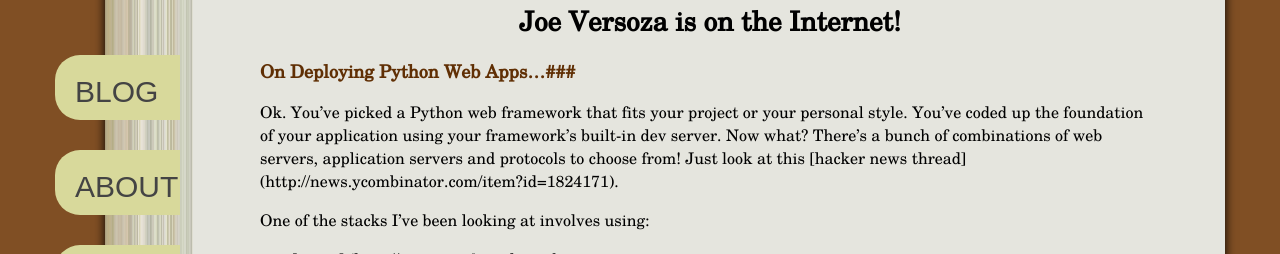
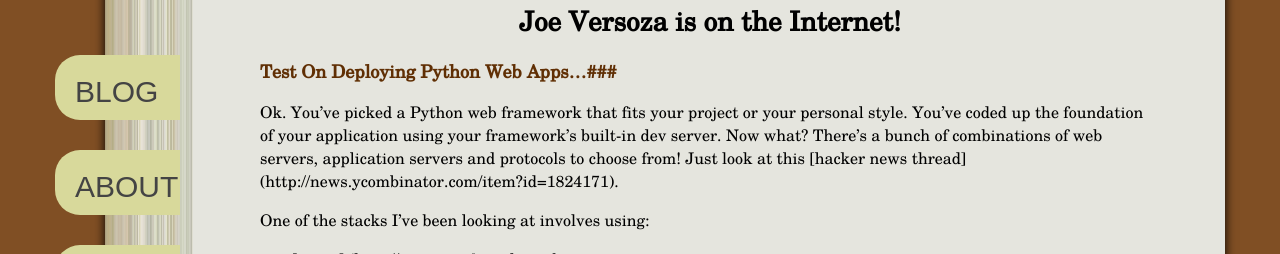
Before and after one commit to foureyes/jvers, a Jekyll site: the page built from tutorials/_posts/2011-01-30-uwsgi-nginx-and-django-or-flask.markdown, in a window 1280 px wide and 900 px high. Shown: the top 254 px of the window. Built offline with Jekyll 4.4.1, drawn with Linux system fonts in a browser that asks for light colours; nearby versions of some CDN libraries; some web fonts are replaced.

Commit message:
Edited tutorials/_posts/2011-01-30-uwsgi-nginx-and-django-or-flask.markdown via GitHub

```diff
--- a/tutorials/_posts/2011-01-30-uwsgi-nginx-and-django-or-flask.markdown
+++ b/tutorials/_posts/2011-01-30-uwsgi-nginx-and-django-or-flask.markdown
@@ -2,7 +2,7 @@
 layout: post
 title: Python Web App Deployment With nginx, uwsgi and daemontools
 ---
-### On Deploying Python Web Apps...###
+### Test On Deploying Python Web Apps...###
 Ok.  You've picked a Python web framework that fits your project or your personal style.  You've coded up the foundation of your application using your framework's built-in dev server.  Now what?  There's a bunch of combinations of web servers, application servers and protocols to choose from!  Just look at this [hacker news thread] (http://news.ycombinator.com/item?id=1824171).
 
 One of the stacks I've been looking at involves using:
```
